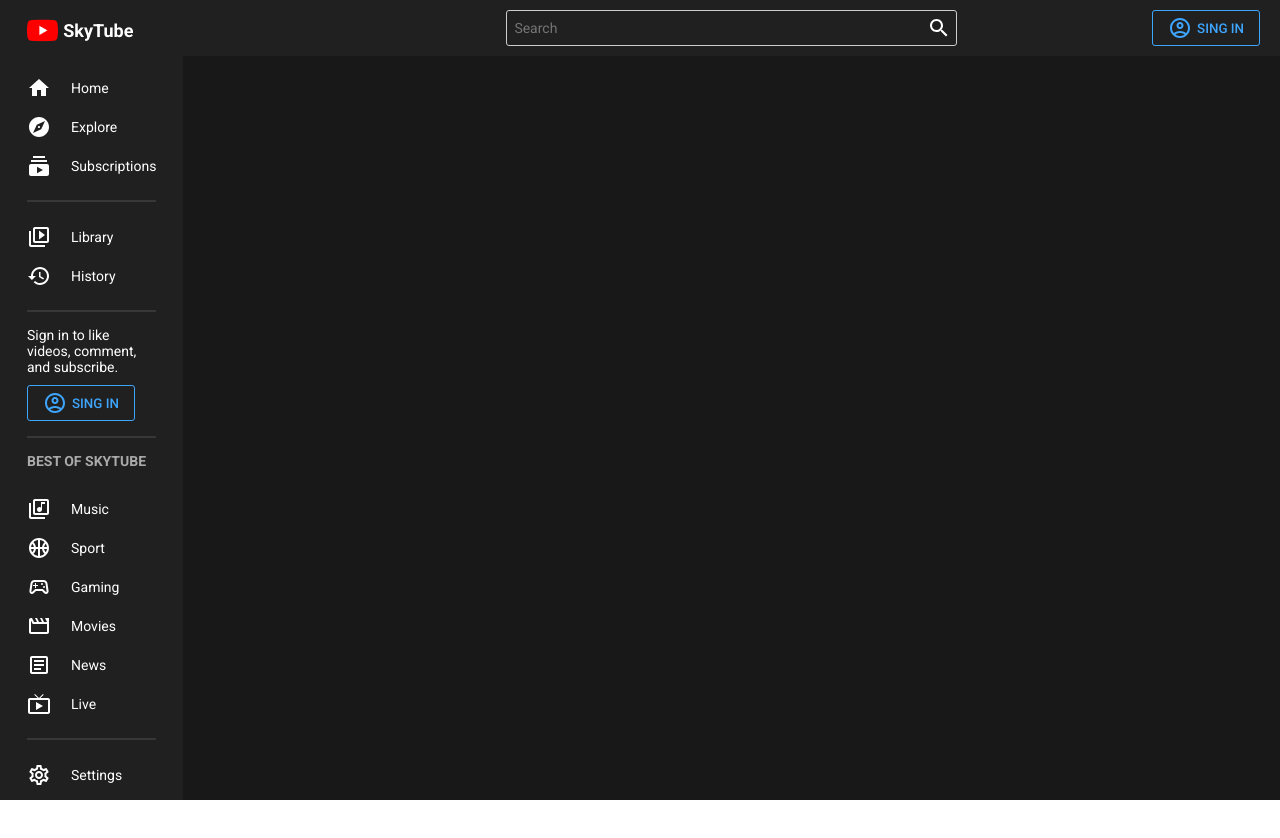
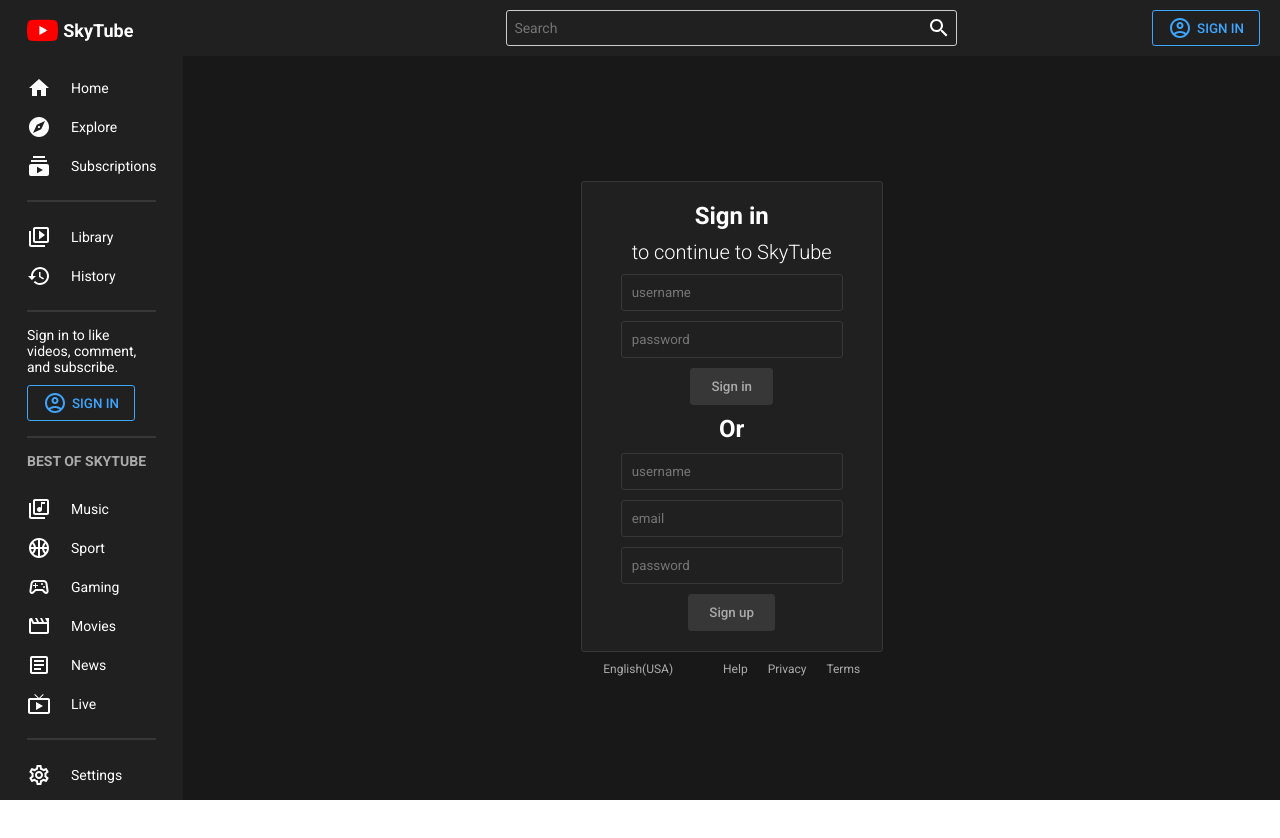
Before and after one commit to hekmatsalehi/video-sharing-app, a React (Create React App) app: page /login in a window 1280 px wide. Shown: the top 838 px of the page. Built offline with nearby package versions, Linux system fonts and the light colour scheme.

Commit message:
Added login page

```diff
--- a/src/App.js
+++ b/src/App.js
@@ -10,6 +10,7 @@
 } from "react-router-dom";
 import Video from "./pages/Video";
 import Home from "./pages/Home";
+import Login from "./pages/Login";
 
 const Container = styled.div`
   display: flex;
@@ -36,6 +37,7 @@
               <Routes>
                 <Route path="/">
                   <Route index element={<Home/>}/>
+                  <Route path="login" element={<Login/>}/>
                   <Route path="video">
                     <Route path=":id" element={<Video/>} />
                   </Route>
--- a/src/components/Menu.jsx
+++ b/src/components/Menu.jsx
@@ -76,6 +76,12 @@
   display: flex;
   align-items: center;
   gap: 5px;
+
+  &:hover {
+    border: 1px solid #0086fc;
+    color: #0086fc;
+    transition: ease-out 0.2s;
+  }
 `;
 
 const Title = styled.h2`
@@ -120,7 +126,7 @@
           <Link to="/login" style={{textDecoration: "none"}}>
             <Button>
               <AccountCircleOutlinedIcon />
-              SING IN
+              SIGN IN
             </Button>
           </Link>
         </Login>
--- a/src/components/Navbar.jsx
+++ b/src/components/Navbar.jsx
@@ -2,6 +2,7 @@
 import styled from "styled-components";
 import AccountCircleOutlinedIcon from "@mui/icons-material/AccountCircleOutlined";
 import SearchOutlinedIcon from "@mui/icons-material/SearchOutlined";
+import { Link } from "react-router-dom";
 
 const Container = styled.div`
   position: sticky;
@@ -54,6 +55,12 @@
   display: flex;
   align-items: center;
   gap: 5px;
+
+  &:hover {
+    border: 1px solid #0086fc;
+    color: #0086fc;
+    transition: ease-out 0.2s;
+  }
 `;
 
 function Navbar() {
@@ -64,10 +71,12 @@
           <Input placeholder="Search" />
           <SearchOutlinedIcon />
         </Search>
-        <Button>
-          <AccountCircleOutlinedIcon />
-          SING IN
-        </Button>
+        <Link to="/login" style={{textDecoration: "none"}}>
+          <Button>
+            <AccountCircleOutlinedIcon />
+            SIGN IN
+          </Button>
+        </Link>
       </Wrapper>
     </Container>
   );
--- /dev/null
+++ b/src/pages/Login.jsx
@@ -0,0 +1,99 @@
+import React from "react";
+import styled from "styled-components";
+
+const Container = styled.div`
+  display: flex;
+  flex-direction: column;
+  justify-content: center;
+  align-items: center;
+  /* Deducted navbar height and wrapper padding */
+  height: calc(100vh - 106px);
+`;
+const Wrapper = styled.div`
+  display: flex;
+  align-items: center;
+  flex-direction: column;
+  background-color: ${({ theme }) => theme.bgLighter};
+  color: ${({ theme }) => theme.text};
+  padding: 20px 50px;
+  border-radius: 3px;
+  border: 1px solid ${({ theme }) => theme.soft};
+  gap: 10px;
+`;
+
+const Title = styled.h1`
+  font-size: 24px;
+`;
+
+const SubTitle = styled.h2`
+  font-size: 20px;
+  font-weight: 300;
+`;
+
+const Input = styled.input`
+  border: 1px solid ${({ theme }) => theme.soft};
+  border-radius: 3px;
+  padding: 10px;
+  background-color: transparent;
+  width: 100%;
+`;
+
+const Button = styled.button`
+  border: 1px solid ${({ theme }) => theme.soft};
+  border-radius: 3px;
+  padding: 10px 20px;
+  font-weight: 500;
+  background-color: ${({ theme }) => theme.soft};
+  color: ${({ theme }) => theme.textSoft};
+  cursor: pointer;
+
+  &:hover {
+    border: 1px solid ${({ theme }) => theme.textSoft};
+    transition: ease-out 0.2s;
+  }
+`;
+
+const More = styled.div`
+  color: ${({ theme }) => theme.textSoft};
+  font-size: 12px;
+  display: flex;
+  justify-content: center;
+  gap: 30px;
+  margin-top: 10px;
+`;
+
+const Links = styled.div``;
+
+const Link = styled.span`
+  margin-left: 20px;
+  cursor: pointer;
+`;
+
+function Login() {
+  return (
+    <Container>
+      <Wrapper>
+        <Title>Sign in</Title>
+        <SubTitle>to continue to SkyTube</SubTitle>
+        <Input placeholder="username" />
+        <Input type="password" placeholder="password" />
+        <Button>Sign in</Button>
+        <Title>Or</Title>
+        <Input placeholder="username" />
+        <Input type="email" placeholder="email" />
+        <Input type="password" placeholder="password" />
+        <Button>Sign up</Button>
+      </Wrapper>
+      <More>
+        English(USA)
+        <Links>
+          <Link>Help</Link>
+          <Link>Privacy</Link>
+          <Link>Terms</Link>
+        </Links>
+      </More>
+    </Container>
+  );
+}
+
+export default Login;
```
